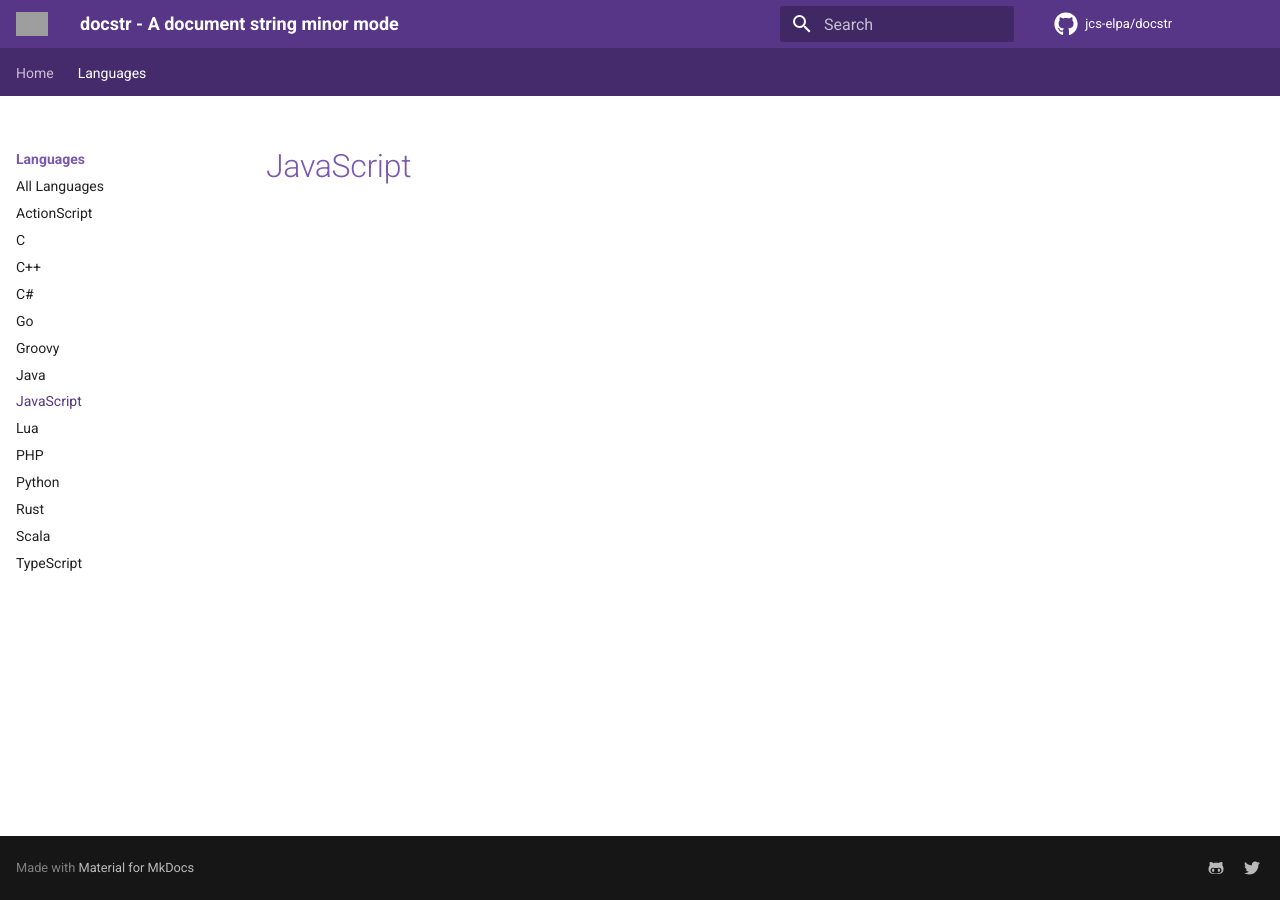
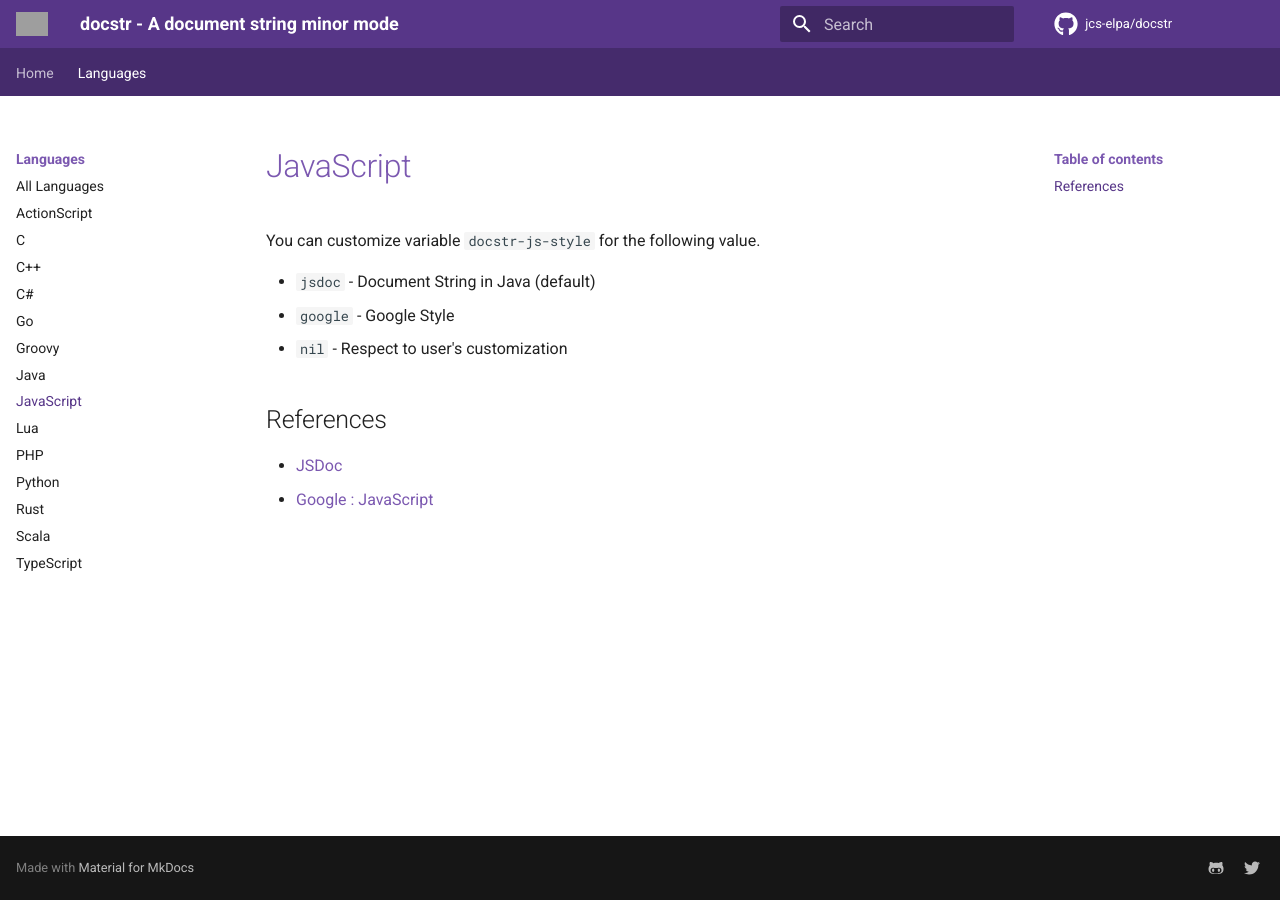
Before and after one commit to emacs-vs/docstr, an MkDocs documentation site: the page built from docs/page/langs/javascript.md, in a window 1280 px wide. Built offline with MkDocs 1.6.1 and Material for MkDocs 9.7.7, drawn with Linux system fonts in a browser that asks for light colours; comment, search, counter and statistics services are not loaded; grey boxes are pictures that could not be loaded.

Commit message:
Add js doc

```diff
--- a/docs/page/langs/javascript.md
+++ b/docs/page/langs/javascript.md
@@ -1 +1,12 @@
 # JavaScript
+
+You can customize variable `docstr-js-style` for the following value.
+
+* `jsdoc` - Document String in Java (default)
+* `google` - Google Style
+* `nil` - Respect to user's customization
+
+## References
+
+* [JSDoc](https://jsdoc.app/)
+* [Google : JavaScript](https://google.github.io/styleguide/jsguide.html)
```
